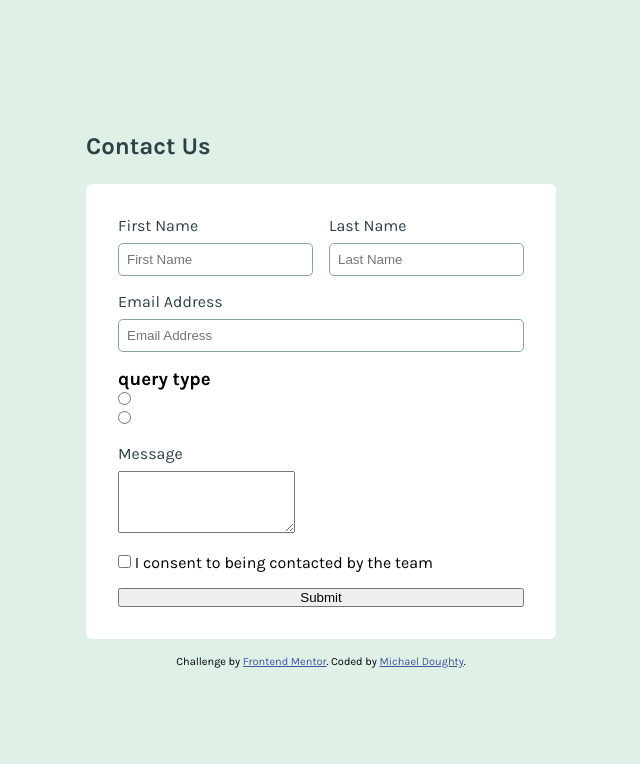
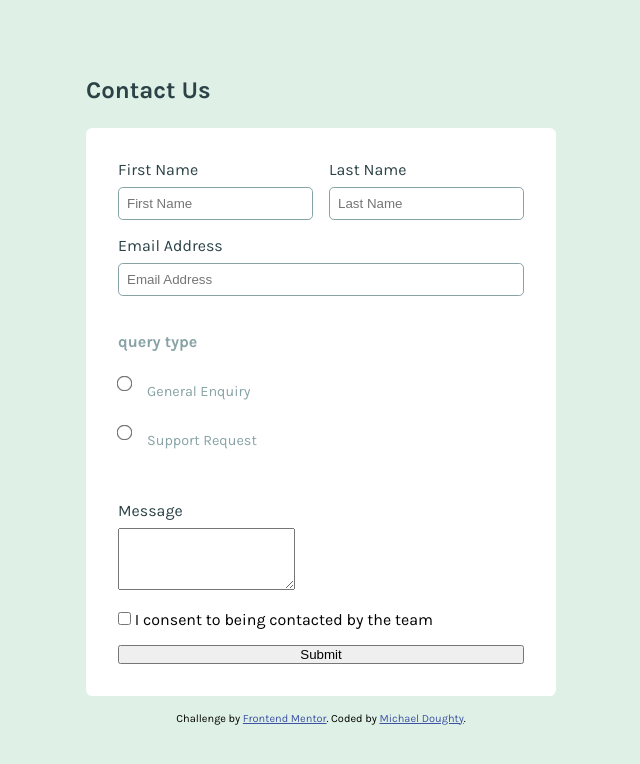
Before and after one commit to YekimCodez/contact-form-main, a website: page index.html in a window 1280 px wide. Shown: the whole page, without its empty margins (319-959 px from the left). Drawn offline with Linux system fonts and the light colour scheme.

Commit message:
Added styles to the query-type class

```diff
--- a/assets/scss/main.scss
+++ b/assets/scss/main.scss
@@ -55,6 +55,41 @@ body {
                 border-radius: 0.3rem;
                 width: 100%;
             }
+
+            .query-type {
+                margin: 20px 0;
+
+                h3 {
+                    font-size: $medium;
+                    color: $Grey-500-medium;
+                    margin-bottom: 1rem;
+                }
+
+                label {
+                    display: flex;
+                    align-items: center;
+                    margin-bottom: 1rem;
+                    cursor: pointer;
+
+                    input[type="radio"] {
+                        margin-right: 1rem;
+                        transform: scale(1.2);
+                    }
+
+                    span {
+                        color: $Green-600-medium;
+                        font-size: $medium;
+                    }
+
+                    span:last-child {
+                        display: block;
+                        margin-top: 1rem;
+                        font-size: 0.9rem;
+                        color: $Grey-500-medium;
+                    }
+                }
+
+            }
         }
     }
 }
```
Also changed, not shown: assets/css/main.css, 1 other file.
